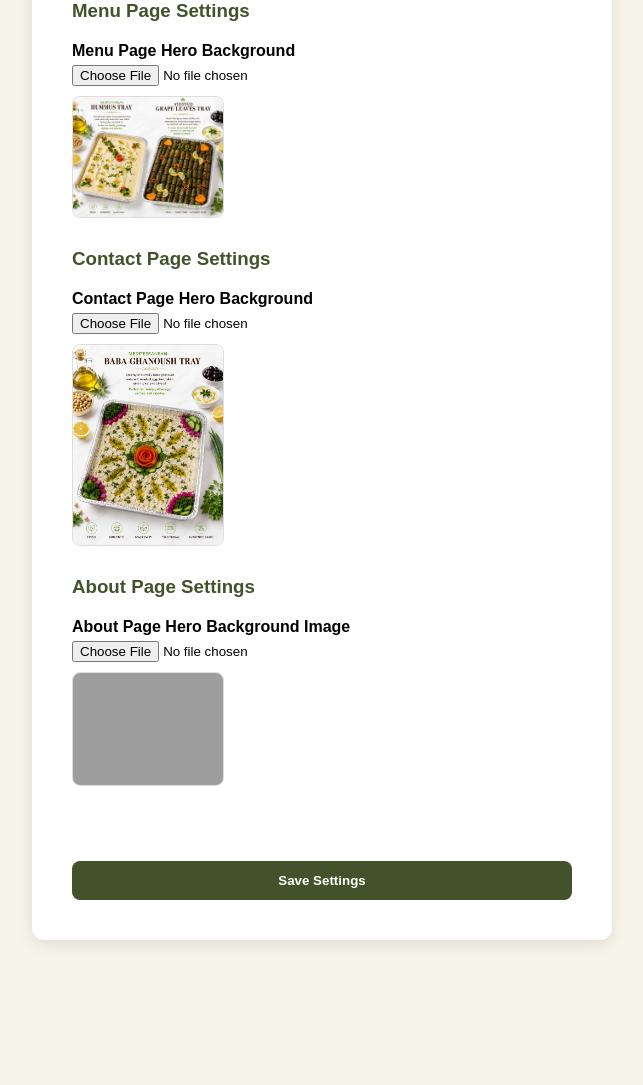
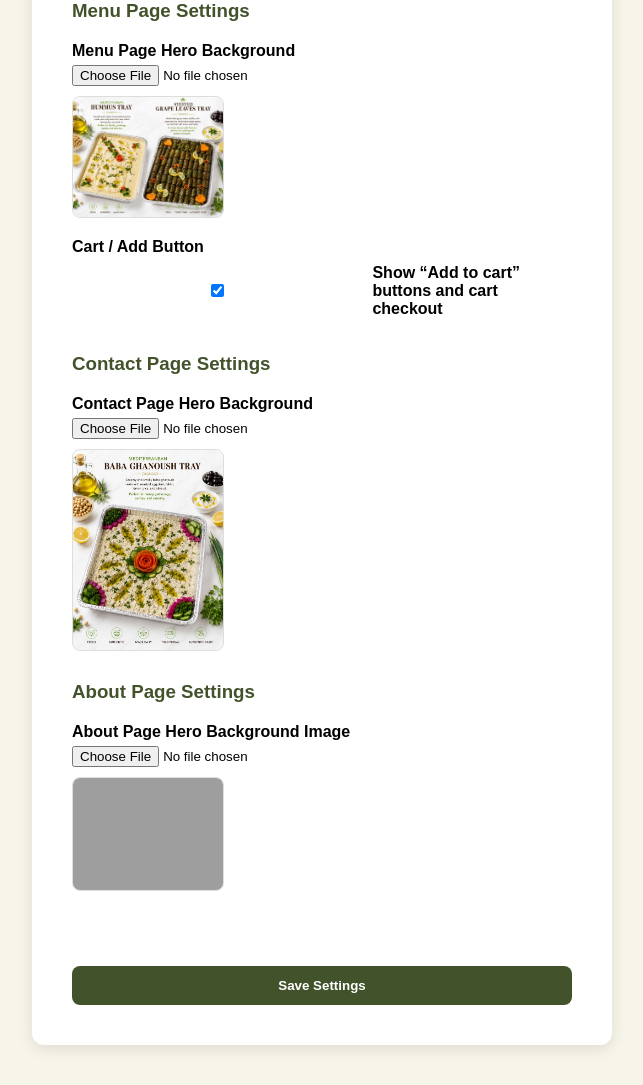
Before and after one commit to Mustafa3654/rest_menu, a PHP site: page /admin/editSettings.php in a window 1280 px wide, after a click on "Pages". Shown: the part 585-1670 px from the top of the page, without its empty margins (318-961 px from the left). Before the commit the page ends 1529 px from the top, so only its background shows below. Run offline with PHP 8.4, Linux system fonts and the light colour scheme; a user stored in the database is signed in; data comes from the database, SQL or seed files in the repository; grey boxes are pictures that could not be loaded.

Commit message:
add to cart on/off button

```diff
--- a/Databases/menu.sql
+++ b/Databases/menu.sql
@@ -214,6 +214,7 @@ CREATE TABLE `settings` (
   `bot_token` text NOT NULL,
   `country_code` varchar(10) NOT NULL,
   `order_method` varchar(50) DEFAULT 'whatsapp',
+  `show_cart` tinyint(1) NOT NULL DEFAULT 1,
   `banner1_t1` varchar(255) DEFAULT 'THANK YOU FOR SUPPORTING LOCAL',
   `banner1_t2` varchar(255) DEFAULT 'Made with fresh ingredients & lots of love',
   `banner1_t3` varchar(255) DEFAULT 'AUTHENTIC MEDITERRANEAN FLAVOR',
--- a/admin/editSettings.php
+++ b/admin/editSettings.php
@@ -125,6 +125,7 @@ if (isset($_POST['update_settings'])) {
         $email = trim($_POST['restaurant_email'] ?? '');
         $country_code = trim($_POST['country_code'] ?? '+1');
         $order_method = trim($_POST['order_method'] ?? 'whatsapp');
+        $show_cart = isset($_POST['show_cart']) ? '1' : '0';
 
         // Banners
         $banner1_visible = ($_POST['banner1_visible'] ?? '0') === '1' ? '1' : '0';
@@ -209,6 +210,7 @@ if (isset($_POST['update_settings'])) {
                 opening_title = ?,
                 country_code = ?,
                 order_method = ?,
+                show_cart = ?,
                 banner1_visible = ?,
                 banner2_visible = ?,
                 banner1_t1 = ?,
@@ -250,10 +252,10 @@ if (isset($_POST['update_settings'])) {
                 value4_title = ?,
                 value4_desc = ?
                 WHERE id = ?");
-            $stmt->bind_param(str_repeat("s", 57) . "i",
+            $stmt->bind_param(str_repeat("s", 58) . "i",
                 $name, $logo_path, $home_bg_path, $menu_bg_path, $contact_bg_path,
                 $phone, $email, $address, $maps, $desc, $hours, $whatsapp, $insta, $fb,
-                $opening_title, $country_code, $order_method,
+                $opening_title, $country_code, $order_method, $show_cart,
                 $banner1_visible, $banner2_visible,
                 $banner1_t1, $banner1_t2, $banner1_t3,
                 $banner2_t1, $banner2_t2, $banner2_t3, $banner2_t4,
@@ -272,12 +274,12 @@ if (isset($_POST['update_settings'])) {
                 $settings['id']
             );
         } else {
-            $stmt = $conn->prepare("INSERT INTO settings (restaurant_name, restaurant_logo, home_bg, menu_bg, contact_bg, restaurant_phone, restaurant_email, restaurant_address, restaurant_maps, restaurant_description, opening_hours, whatsapp_number, instagram_url, facebook_url, opening_title, country_code, order_method, banner1_t1, banner1_t2, banner1_t3, banner2_t1, banner2_t2, banner2_t3, banner2_t4, about_title, about_subtitle, about_desc1, about_desc2, about_image, about_chef_image, about_chef_title, about_chef_subtitle, about_chef_name, about_chef_bio1, about_chef_bio2, about_years, about_years_label, about_bg, chat_id, bot_token, values_title, values_subtitle, values_desc, value1_icon, value1_title, value1_desc, value2_icon, value2_title, value2_desc, value3_icon, value3_title, value3_desc, value4_icon, value4_title, value4_desc)
-                VALUES (?, ?, ?, ?, ?, ?, ?, ?, ?, ?, ?, ?, ?, ?, ?, ?, ?, ?, ?, ?, ?, ?, ?, ?, ?, ?, ?, ?, ?, ?, ?, ?, ?, ?, ?, ?, ?, ?, ?, ?, ?, ?, ?, ?, ?, ?, ?, ?, ?, ?, ?, ?, ?, ?, ?)");
-            $stmt->bind_param(str_repeat("s", 55),
+            $stmt = $conn->prepare("INSERT INTO settings (restaurant_name, restaurant_logo, home_bg, menu_bg, contact_bg, restaurant_phone, restaurant_email, restaurant_address, restaurant_maps, restaurant_description, opening_hours, whatsapp_number, instagram_url, facebook_url, opening_title, country_code, order_method, show_cart, banner1_t1, banner1_t2, banner1_t3, banner2_t1, banner2_t2, banner2_t3, banner2_t4, about_title, about_subtitle, about_desc1, about_desc2, about_image, about_chef_image, about_chef_title, about_chef_subtitle, about_chef_name, about_chef_bio1, about_chef_bio2, about_years, about_years_label, about_bg, chat_id, bot_token, values_title, values_subtitle, values_desc, value1_icon, value1_title, value1_desc, value2_icon, value2_title, value2_desc, value3_icon, value3_title, value3_desc, value4_icon, value4_title, value4_desc)
+                VALUES (?, ?, ?, ?, ?, ?, ?, ?, ?, ?, ?, ?, ?, ?, ?, ?, ?, ?, ?, ?, ?, ?, ?, ?, ?, ?, ?, ?, ?, ?, ?, ?, ?, ?, ?, ?, ?, ?, ?, ?, ?, ?, ?, ?, ?, ?, ?, ?, ?, ?, ?, ?, ?, ?, ?, ?, ?)");
+            $stmt->bind_param(str_repeat("s", 56),
                 $name, $logo_path, $home_bg_path, $menu_bg_path, $contact_bg_path,
                 $phone, $email, $address, $maps, $desc, $hours, $whatsapp, $insta, $fb,
-                $opening_title, $country_code, $order_method,
+                $opening_title, $country_code, $order_method, $show_cart,
                 $banner1_visible, $banner2_visible,
                 $banner1_t1, $banner1_t2, $banner1_t3,
                 $banner2_t1, $banner2_t2, $banner2_t3, $banner2_t4,
@@ -444,6 +446,14 @@ $csrfToken = ensure_csrf_token();
                     <?php if (!empty($settings['menu_bg'])): ?>
                         <img src="../<?php echo htmlspecialchars($settings['menu_bg']); ?>" class="current-logo" alt="Menu BG">
                     <?php endif; ?>
+                </div>
+
+                <div class="form-group">
+                    <label for="show_cart" style="display: block; margin-bottom: 8px;">Cart / Add Button</label>
+                    <label style="display: inline-flex; align-items: center; gap: 10px; cursor: pointer;">
+                        <input type="checkbox" id="show_cart" name="show_cart" value="1" <?php echo (!isset($settings['show_cart']) || (string)$settings['show_cart'] === '1') ? 'checked' : ''; ?>>
+                        <span>Show “Add to cart” buttons and cart checkout</span>
+                    </label>
                 </div>
 
                 <h3 style="margin-top: 30px; margin-bottom: 15px; border-bottom: 2px solid var(--border-color); padding-bottom: 5px; color: #42522B;">Contact Page Settings</h3>
--- a/includes/connection.php
+++ b/includes/connection.php
@@ -41,6 +41,17 @@ try {
     die("Database connection error: " . $e->getMessage() . "<br>Make sure MySQL is running in XAMPP.");
 }
 
+// Lightweight schema guard for incremental features.
+// Keeps older databases working without manual ALTERs.
+try {
+    $col = $conn->query("SHOW COLUMNS FROM settings LIKE 'show_cart'");
+    if (!$col || $col->num_rows === 0) {
+        $conn->query("ALTER TABLE settings ADD COLUMN show_cart TINYINT(1) NOT NULL DEFAULT 1");
+    }
+} catch (Throwable $e) {
+    // Non-fatal: pages can still render with defaults if the column can't be added.
+}
+
 // Include core helpers
 include_once __DIR__ . '/auth.php';
 ?>
--- a/menu.php
+++ b/menu.php
@@ -32,6 +32,7 @@ $globalHasPhoto = ($globalPhotoCheck && $globalPhotoCheck->num_rows > 0);
     // Pass restaurant settings to JS
     window.restaurantPhone = "<?php echo htmlspecialchars(($settings['country_code'] ?? '') . ($settings['whatsapp_number'] ?? '')); ?>";
     window.orderMethod = "<?php echo htmlspecialchars($settings['order_method'] ?? 'whatsapp'); ?>";
+    window.cartEnabled = <?php echo !isset($settings['show_cart']) ? 'true' : (((string)$settings['show_cart'] === '1') ? 'true' : 'false'); ?>;
 </script>
 
 <!-- External CSS for Menu -->
@@ -147,9 +148,11 @@ $globalHasPhoto = ($globalPhotoCheck && $globalPhotoCheck->num_rows > 0);
                                     ?>
                                     <span class="price-usd"><?php echo $usd_price; ?></span>
                                 </div>
+                                <?php if (!isset($settings['show_cart']) || (string)$settings['show_cart'] === '1'): ?>
                                     <div class="cart-controls" onclick="event.stopPropagation();">
                                         <!-- Buttons injected by JS -->
                                     </div>
+                                <?php endif; ?>
                             </div>
                         </div>
 
@@ -178,6 +181,7 @@ $globalHasPhoto = ($globalPhotoCheck && $globalPhotoCheck->num_rows > 0);
     </div>
 </section>
 
+<?php if (!isset($settings['show_cart']) || (string)$settings['show_cart'] === '1'): ?>
     <!-- Cart Modal -->
     <div id="cart-modal">
         <div class="cart-modal-content">
@@ -205,6 +209,7 @@ $globalHasPhoto = ($globalPhotoCheck && $globalPhotoCheck->num_rows > 0);
             </button>
         </div>
     </div>
+<?php endif; ?>
 
 <!-- Quick View Modal -->
 <div id="quickview-modal" class="modal-overlay" style="display: none;">
```
Also changed, not shown: JS/cart.js (+21 -0 lines). Lines whose indentation alone changed are shown as unchanged.
